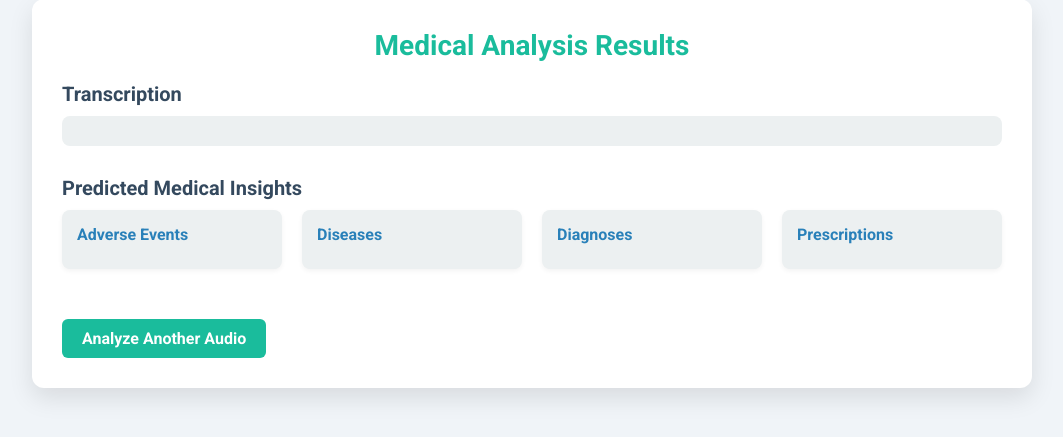
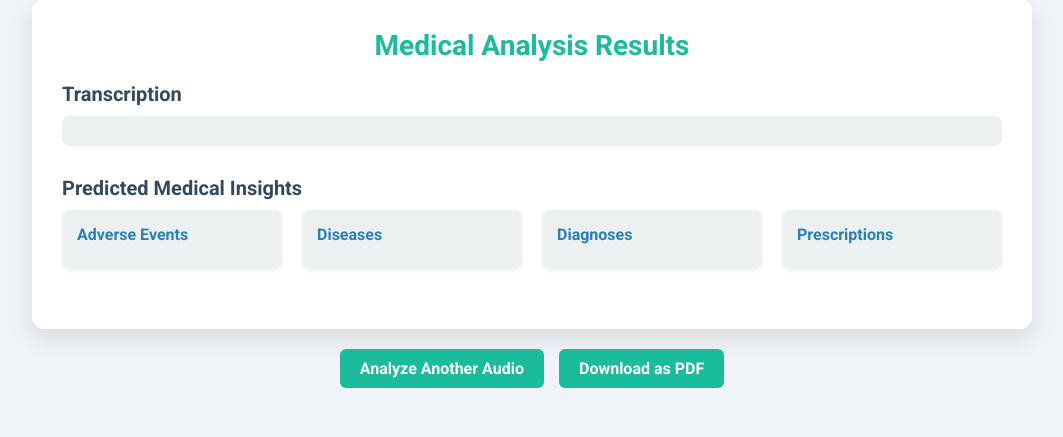
Before and after one commit to harshgarg2110/AdverseEventPrediction, a Flask app: template templates/result.html in a window 1280 px wide. Shown: the part 207-644 px from the top of the page, without its empty margins (108-1171 px from the left). Run offline with Flask 3, Linux system fonts and the light colour scheme; the template is opened without the code that fills it, so the values that code supplies are empty; some libraries are stand-ins or nearby versions.

Commit message:
add downloading functionality

```diff
--- a/templates/result.html
+++ b/templates/result.html
@@ -8,6 +8,9 @@
       href="https://fonts.googleapis.com/css2?family=Roboto:wght@400;700&display=swap"
       rel="stylesheet"
     />
+
+    <script src="https://cdnjs.cloudflare.com/ajax/libs/html2pdf.js/0.10.1/html2pdf.bundle.min.js"></script>
+
     <style>
       * {
         margin: 0;
@@ -80,20 +83,30 @@
       li {
         margin-bottom: 6px;
       }
-      a.button {
-        display: inline-block;
+
+      .button-row {
+        display: flex;
+        gap: 15px;
+        justify-content: center;
         margin-top: 20px;
+      }
+
+      .button-row .button {
         background-color: #1abc9c;
         color: white;
         padding: 10px 20px;
         border-radius: 6px;
+        font-weight: bold;
+        border: none;
+        cursor: pointer;
         text-decoration: none;
-        font-weight: bold;
         transition: background-color 0.3s ease;
       }
-      a.button:hover {
+
+      .button-row .button:hover {
         background-color: #16a085;
       }
+
       @media (max-width: 600px) {
         .container {
           padding: 20px;
@@ -150,8 +163,44 @@
           </div>
         </div>
       </div>
+    </div>
 
+    <div class="button-row">
       <a href="/" class="button">Analyze Another Audio</a>
+      <a class="button" onclick="downloadResultAsPDF()"> Download as PDF </a>
     </div>
+
+    <script>
+      function downloadResultAsPDF() {
+        const element = document.querySelector(".container");
+
+        // Clone the element so we don't affect the actual page
+        const clonedElement = element.cloneNode(true);
+
+        // Create a hidden container for the cloned element
+        const printContainer = document.createElement("div");
+        printContainer.style.position = "fixed";
+        printContainer.style.top = "-9999px";
+        printContainer.appendChild(clonedElement);
+        document.body.appendChild(printContainer);
+
+        const opt = {
+          margin: 0.5,
+          filename: "medical_result.pdf",
+          image: { type: "jpeg", quality: 0.98 },
+          html2canvas: { scale: 2 },
+          jsPDF: { unit: "in", format: "a4", orientation: "portrait" },
+        };
+
+        html2pdf()
+          .set(opt)
+          .from(clonedElement)
+          .save()
+          .then(() => {
+            // Clean up the hidden container
+            document.body.removeChild(printContainer);
+          });
+      }
+    </script>
   </body>
 </html>
```
